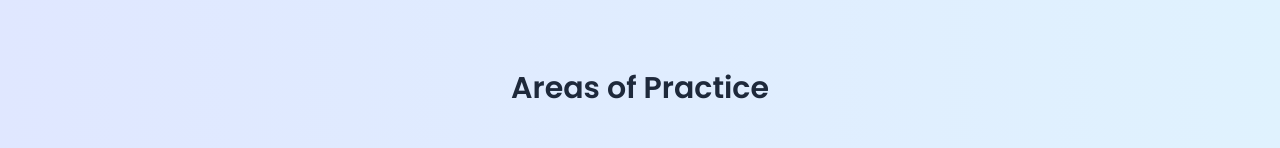
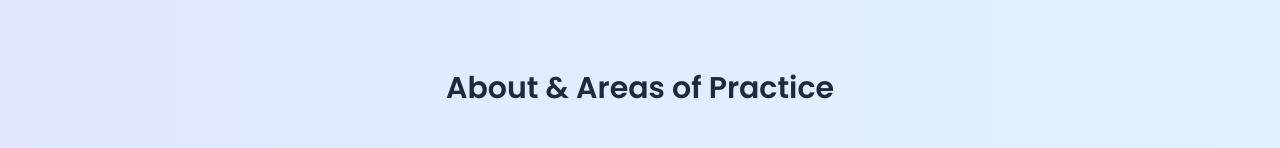
Before and after one commit to jamezmca/rebecca-v2, a SvelteKit app: page / in a window 1280 px wide. Shown: the part 771-919 px from the top of the page. Built offline with nearby package versions, Linux system fonts and the light colour scheme.

Commit message:
Update +page.svelte

```diff
--- a/src/routes/+page.svelte
+++ b/src/routes/+page.svelte
@@ -216,7 +216,7 @@
         class="flex flex-col gap-8 sm:gap-10 md:gap-14 pb-12 sm:pb-16 md:pb-20 px-6 sm:px-8 max-w-[1200px] mx-auto w-full"
     >
         <p class="font-semibold text-lg sm:text-xl md:text-3xl mx-auto">
-            Areas of Practice
+            About & Areas of Practice
         </p>
         <h1
             class="text-4xl sm:text-5xl md:text-6xl -mt-4 font-semibold max-w-[700px] mx-auto w-full text-center"
```
